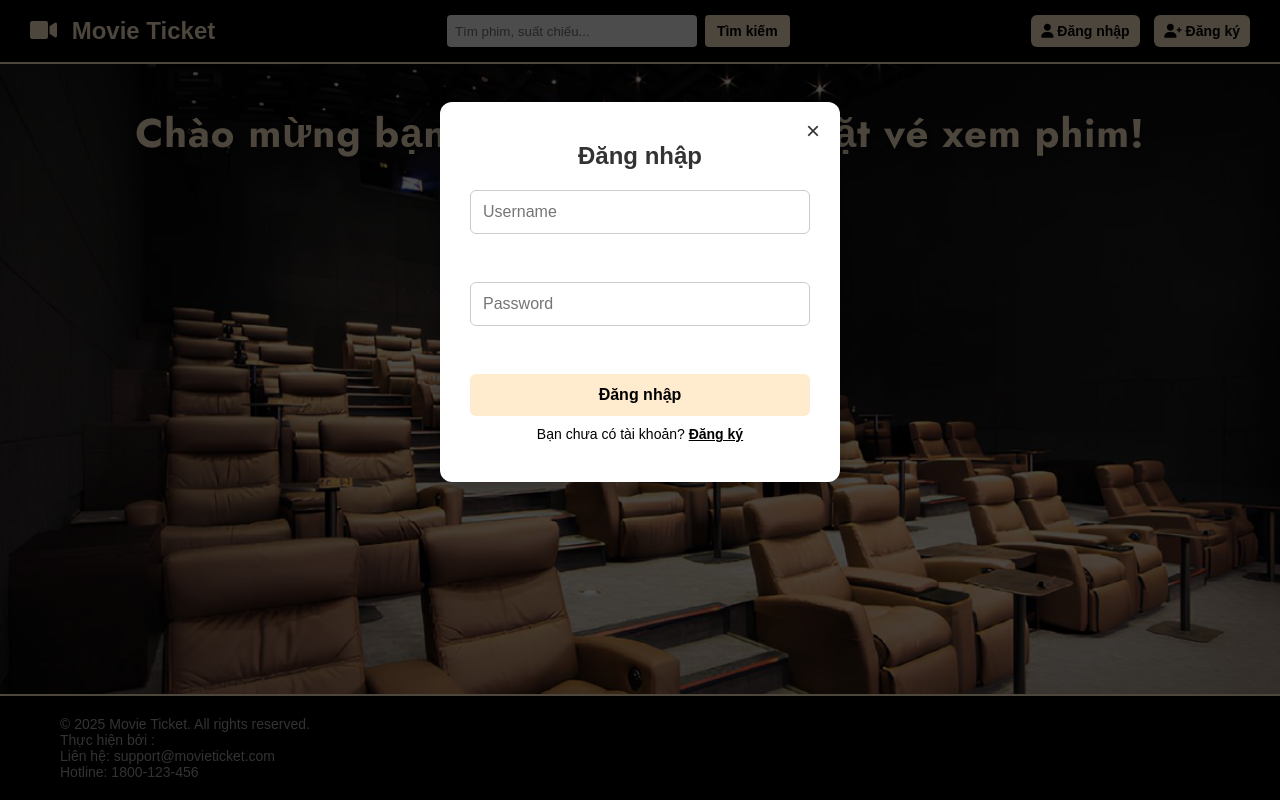
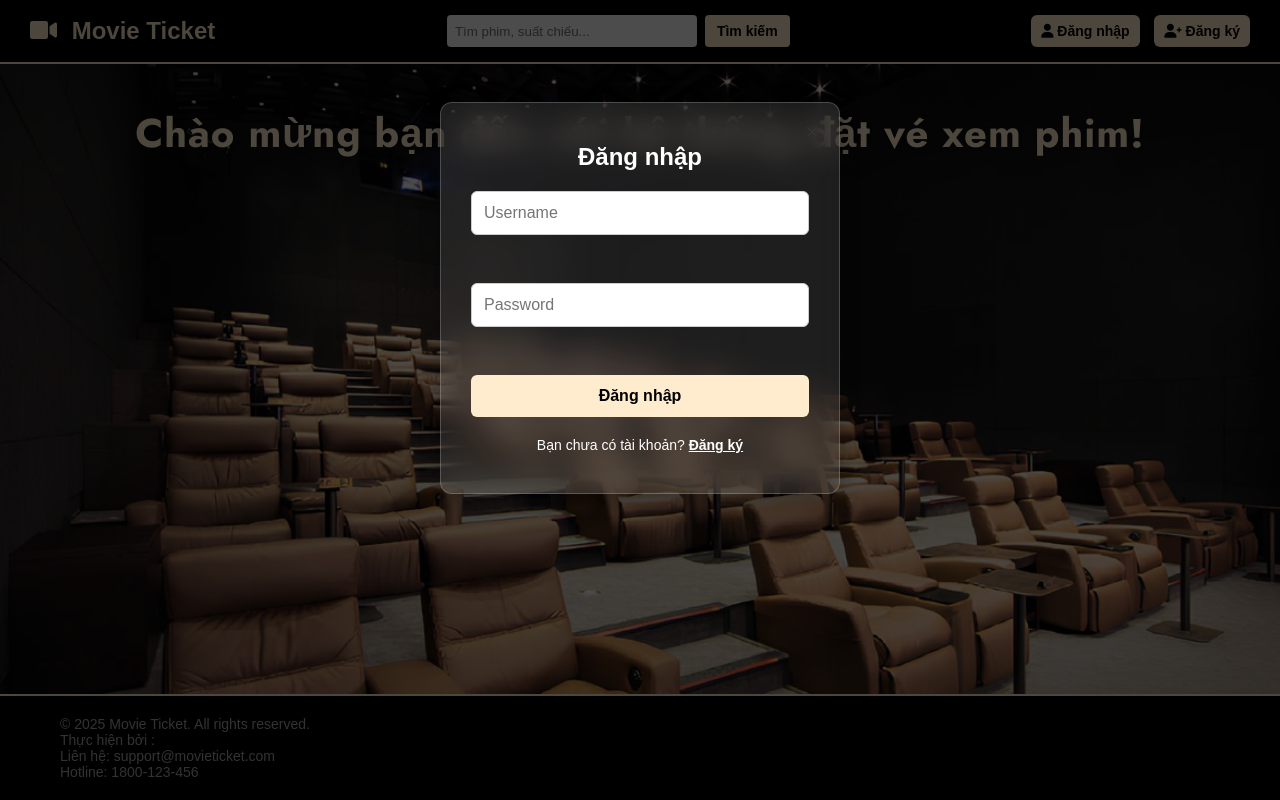
Before and after one commit to Bunny208/MovieTicket, a website: page frontend/index.html in a window 1280 px wide. Both pictures are taken after a click on the button "Đăng nhập". Drawn offline with Linux system fonts and the light colour scheme.

Commit message:
Update popup wth glass effect

```diff
--- a/frontend/css/style-index.css
+++ b/frontend/css/style-index.css
@@ -159,11 +159,25 @@ body {
   cursor: pointer;
   color: #333;
 }
+.popup-content {
+  background: rgba(255, 255, 255, 0.1);
+  backdrop-filter: blur(15px);
+  -webkit-backdrop-filter: blur(15px);
+  border: 1px solid rgba(255, 255, 255, 0.2);
+  padding: 40px 30px;
+  margin: 8% auto;
+  width: 400px;
+  border-radius: 12px;
+  position: relative;
+  box-shadow: 0 5px 20px rgba(0, 0, 0, 0.3);
+  animation: popupFade 0.3s ease;
+}
+
 
 .popup-content h2 {
   text-align: center;
   margin-bottom: 20px;
-  color: #333;
+  color: #ffffff;
 }
 
 #loginForm, #registerForm {
@@ -196,13 +210,15 @@ body {
 }
 
 .popup-content p {
-  margin-top: 10px;
   text-align: center;
   font-size: 14px;
 }
 
 .popup-content a {
-  color: #000;
   font-weight: bold;
   text-decoration: underline;
 }
+.popup-content p, .popup-content a {
+  margin-top: 20px;
+  color: #ffffff;
+}
```
